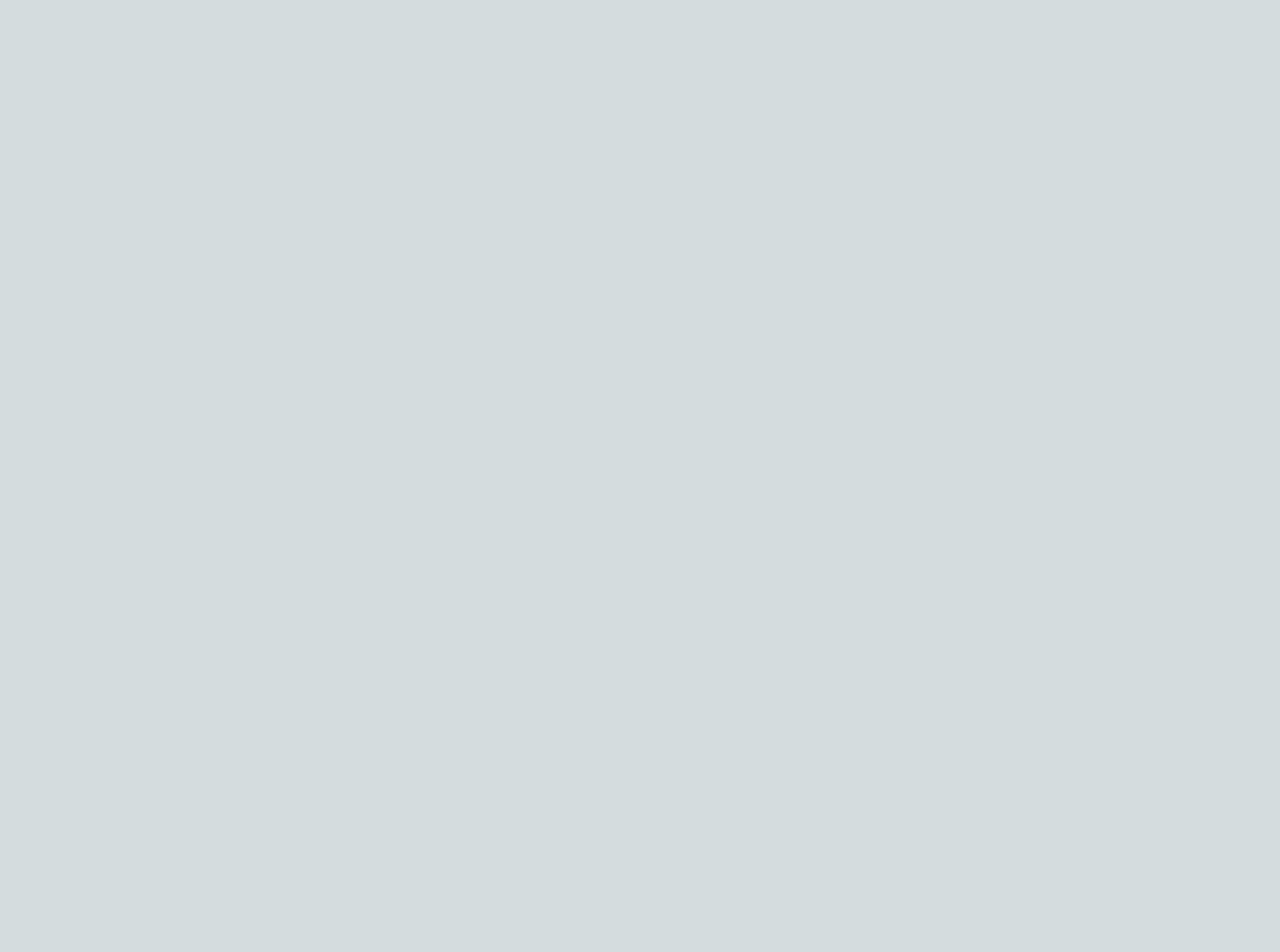
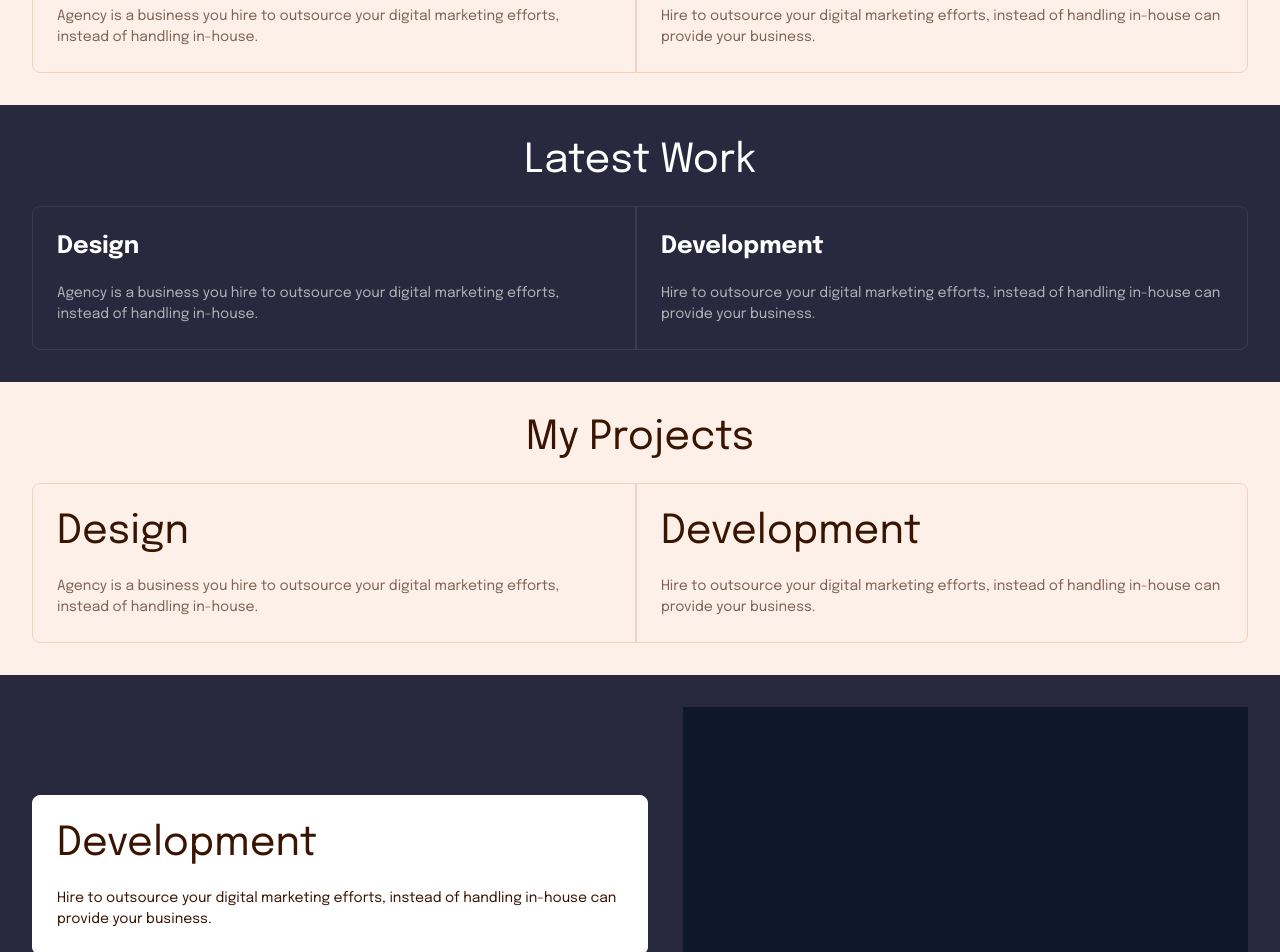
Before and after one commit to ducvt97/cmduc-portfolio, a Next.js app: page / in a window 1280 px wide. Shown: the part 900-1852 px from the top of the page. Before the commit the page ends 800 px from the top, so only its background shows below. Built offline with nearby package versions, Linux system fonts and the light colour scheme.

Commit message:
Update Home page

```diff
--- a/app/page.tsx
+++ b/app/page.tsx
@@ -1,7 +1,7 @@
 export default function Home() {
   return (
     <main className="">
-      <section className="section dark">
+      <section className="section bg-dark">
         <div className="flex flex-col flex-1 gap-7">
           <h5>Chu Minh Duc</h5>
           <h1>Help To Build Your Dream Project</h1>
@@ -13,7 +13,74 @@ export default function Home() {
         </div>
         <div className="h-96 flex-1 bg-slate-900"></div>
       </section>
-      <section className="section light"></section>
+      <section className="section flex-col bg-light">
+        <h5 className="mb-6">SERVICE</h5>
+        <h1 className="mb-16">I can help you with</h1>
+        <div className="card-list">
+          <div className="card card-light">
+            <h3>Design</h3>
+            <div className="text-gray">
+              Agency is a business you hire to outsource your digital marketing
+              efforts, instead of handling in-house.
+            </div>
+          </div>
+          <div className="card card-light">
+            <h3>Development</h3>
+            <div className="text-gray">
+              Hire to outsource your digital marketing efforts, instead of
+              handling in-house can provide your business.
+            </div>
+          </div>
+        </div>
+      </section>
+      <section className="section flex-col bg-dark">
+        <h3 className="mb-6">Latest Work</h3>
+        <div className="card-list">
+          <div className="card card-dark">
+            <h4>Design</h4>
+            <div className="text-gray">
+              Agency is a business you hire to outsource your digital marketing
+              efforts, instead of handling in-house.
+            </div>
+          </div>
+          <div className="card card-dark">
+            <h4>Development</h4>
+            <div className="text-gray">
+              Hire to outsource your digital marketing efforts, instead of
+              handling in-house can provide your business.
+            </div>
+          </div>
+        </div>
+      </section>
+      <section className="section flex-col bg-light">
+        <h3 className="mb-6">My Projects</h3>
+        <div className="card-list">
+          <div className="card card-light">
+            <h3>Design</h3>
+            <div className="text-gray">
+              Agency is a business you hire to outsource your digital marketing
+              efforts, instead of handling in-house.
+            </div>
+          </div>
+          <div className="card card-light">
+            <h3>Development</h3>
+            <div className="text-gray">
+              Hire to outsource your digital marketing efforts, instead of
+              handling in-house can provide your business.
+            </div>
+          </div>
+        </div>
+      </section>
+      <section className="section bg-dark gap-10">
+        <div className="card card-white flex-1">
+          <h3>Development</h3>
+          <div className="">
+            Hire to outsource your digital marketing efforts, instead of
+            handling in-house can provide your business.
+          </div>
+        </div>
+        <div className="h-96 flex-1 bg-slate-900"></div>
+      </section>
     </main>
   );
 }
--- a/assets/styles/scss/index.scss
+++ b/assets/styles/scss/index.scss
@@ -13,6 +13,9 @@
   --text-light: #ffffff;
   --text-light-gray: rgba(255, 255, 255, 0.64);
   --dark-primary: #b550f8;
+  // Border
+  --border-accent: #f3d1bf;
+  --border-dark: #3a3c56;
 }
 
 h1,
@@ -133,13 +136,61 @@ label {
       color: var(--text-dark);
     }
   }
+
+  .card {
+    display: flex;
+    flex-direction: column;
+    gap: 20px;
+    padding: 24px;
+    border-radius: 8px;
+    border: 1px solid var(--text-dark);
+    background-color: var(--bg-light);
+    color: var(--text-dark);
+
+    &.card-light {
+      border-color: var(--border-accent);
+    }
+    &.card-dark {
+      border-color: var(--border-dark);
+      background-color: var(--bg-dark);
+      color: var(--text-light);
+    }
+    &.card-white {
+      border-color: var(--text-light);
+      background-color: var(--text-light);
+    }
+  }
+  .card-list {
+    display: flex;
+    // flex-direction: column;
+    width: 100%;
+    .card {
+      border-radius: 0;
+      &:first-child {
+        border-top-left-radius: 8px;
+        border-bottom-left-radius: 8px;
+      }
+      &:last-child {
+        border-top-right-radius: 8px;
+        border-bottom-right-radius: 8px;
+      }
+    }
+  }
 }
 
 body {
   color: var(--text-dark);
 }
 
-.dark {
+.bg-white {
+  background-color: var(--text-light);
+}
+
+.bg-light {
+  background-color: var(--bg-light);
+}
+
+.bg-dark {
   color: var(--text-light);
   background-color: var(--bg-dark);
 
--- a/components/Footer.tsx
+++ b/components/Footer.tsx
@@ -3,7 +3,7 @@ import React from "react";
 const Footer: React.FC = () => {
   const currentYear = new Date().getFullYear();
   return (
-    <footer className="footer dark">
+    <footer className="footer bg-dark">
       <div className="text-gray">
         Copyright © {currentYear} ducvt97. All Rights Reserved.
       </div>
--- a/components/Header.tsx
+++ b/components/Header.tsx
@@ -3,7 +3,7 @@ import React from "react";
 
 const Header: React.FC = () => {
   return (
-    <nav className="dark px-8">
+    <nav className="bg-dark px-8">
       <div className="header">
         <div className="logo">LOGO</div>
         <div className="links">
```
